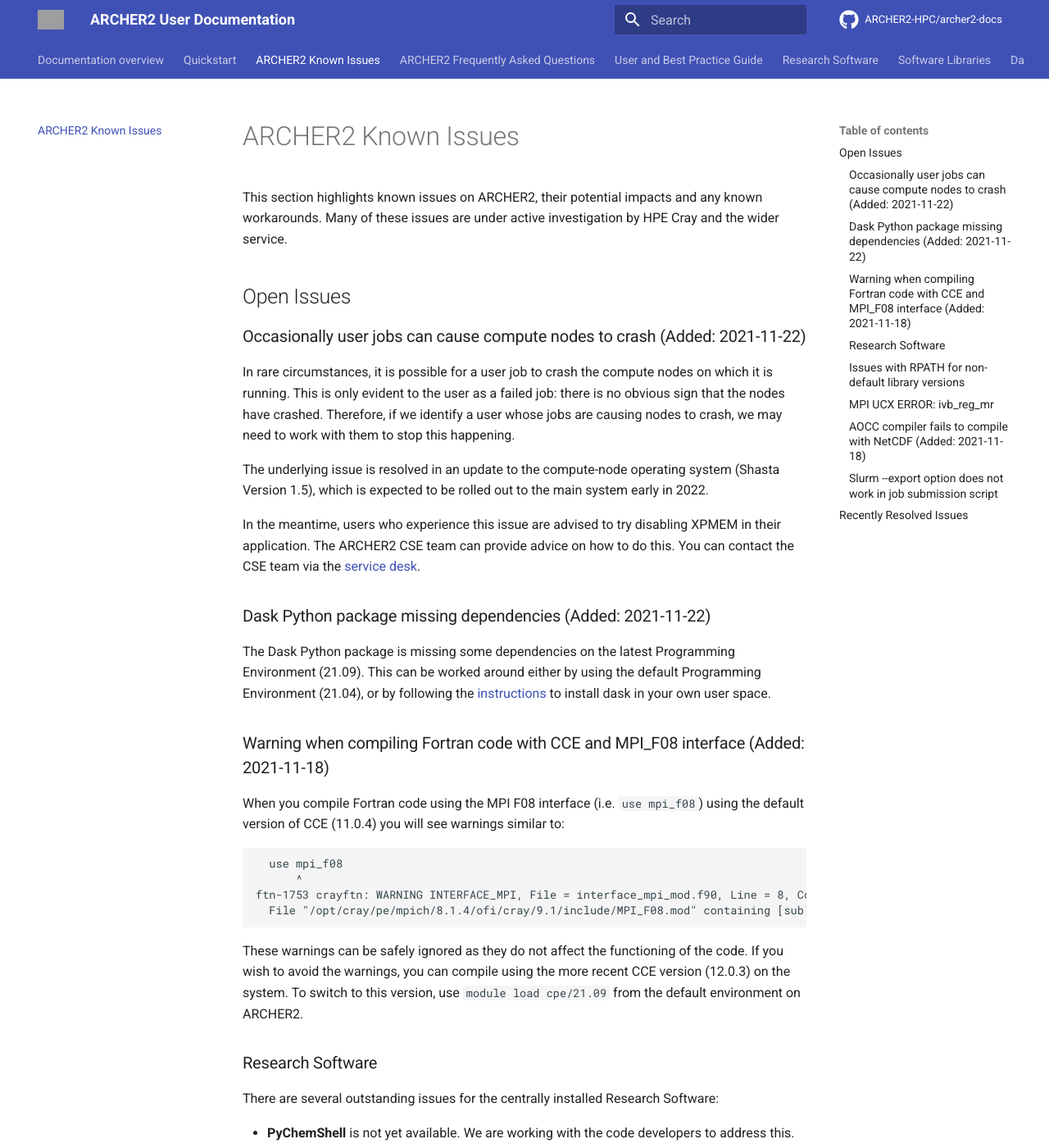
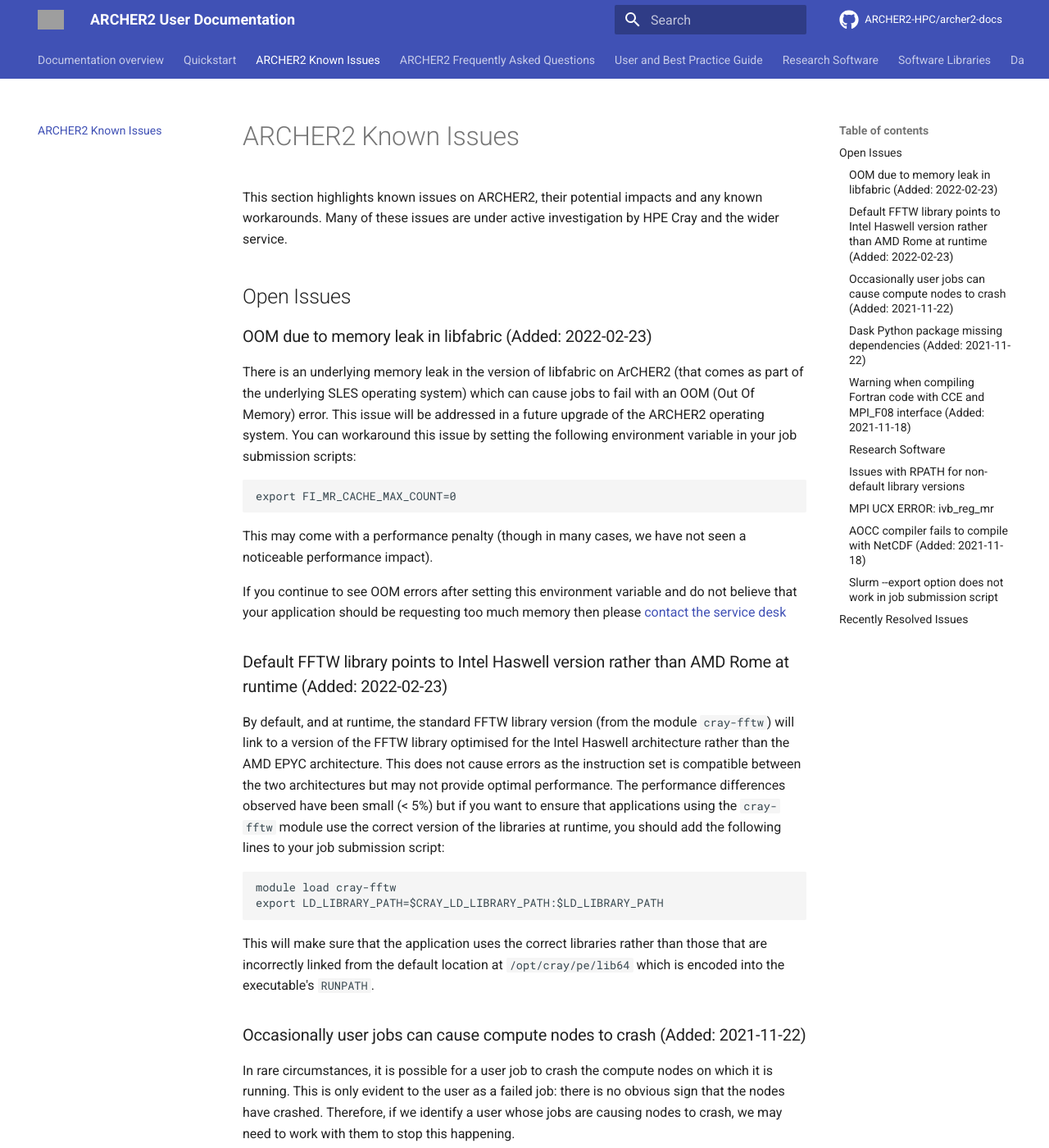
Before and after one commit to ARCHER2-HPC/archer2-docs, an MkDocs documentation site: the page built from docs/known-issues/index.md, in a window 1280 px wide and 1400 px high. Shown: the whole window at 82% size. Built offline with MkDocs 1.6.1 and Material for MkDocs 9.7.7, drawn with Linux system fonts in a browser that asks for light colours; comment, search, counter and statistics services are not loaded; some of the changed text lies outside the part shown; grey boxes are pictures that could not be loaded.

Commit message:
Updates issues and FAQ

````diff
--- a/docs/faq/index.md
+++ b/docs/faq/index.md
@@ -82,7 +82,7 @@
 to ``--tasks-per-node=64``).
 
 If the problem persists on underpopulated node, this may be a result of a
-known issue with the default version of MPICH. You can find more information
+known issue with the underlying libfabric on ARCHER2. You can find more information
 on this issue (including a temporary workaround) in the
 [Known Issues](https://docs.archer2.ac.uk/known-issues/) section.
 
--- a/docs/known-issues/index.md
+++ b/docs/known-issues/index.md
@@ -5,6 +5,40 @@
 active investigation by HPE Cray and the wider service.
 
 ## Open Issues
+
+### OOM due to memory leak in libfabric (Added: 2022-02-23)
+
+There is an underlying memory leak in the version of libfabric on ArCHER2 (that comes as part of the underlying
+SLES operating system) which can cause jobs to fail with an OOM (Out Of Memory) error. This issue will be addressed
+in a future upgrade of the ARCHER2 operating system. You can workaround this issue by setting the following
+environment variable in your job submission scripts:
+
+```
+export FI_MR_CACHE_MAX_COUNT=0
+```
+
+This may come with a performance penalty (though in many cases, we have not seen a noticeable performance impact).
+
+If you continue to see OOM errors after setting this environment variable and do not believe that your application
+should be requesting too much memory then please
+[contact the service desk](https://www.archer2.ac.uk/support-access/servicedesk.html)
+
+### Default FFTW library points to Intel Haswell version rather than AMD Rome at runtime (Added: 2022-02-23)
+
+By default, and at runtime, the standard FFTW library version (from the module `cray-fftw`) will link to a version of the
+FFTW library optimised for the Intel Haswell architecture rather than the AMD EPYC architecture. This does not cause
+errors as the instruction set is compatible between the two architectures but may not provide optimal performance. The
+performance differences observed have been small (&lt; 5%) but if you want to ensure that applications using the `cray-fftw`
+module use the correct version of the libraries at runtime, you should add the following lines to your job submission
+script:
+
+```
+module load cray-fftw
+export LD_LIBRARY_PATH=$CRAY_LD_LIBRARY_PATH:$LD_LIBRARY_PATH
+```
+
+This will make sure that the application uses the correct libraries rather than those that are incorrectly linked from the
+default location at `/opt/cray/pe/lib64` which is encoded into the executable's `RUNPATH`.
 
 ### Occasionally user jobs can cause compute nodes to crash (Added: 2021-11-22)
 
````
Also changed, not shown: other parts of docs/known-issues/index.md (+0 -2 lines).
